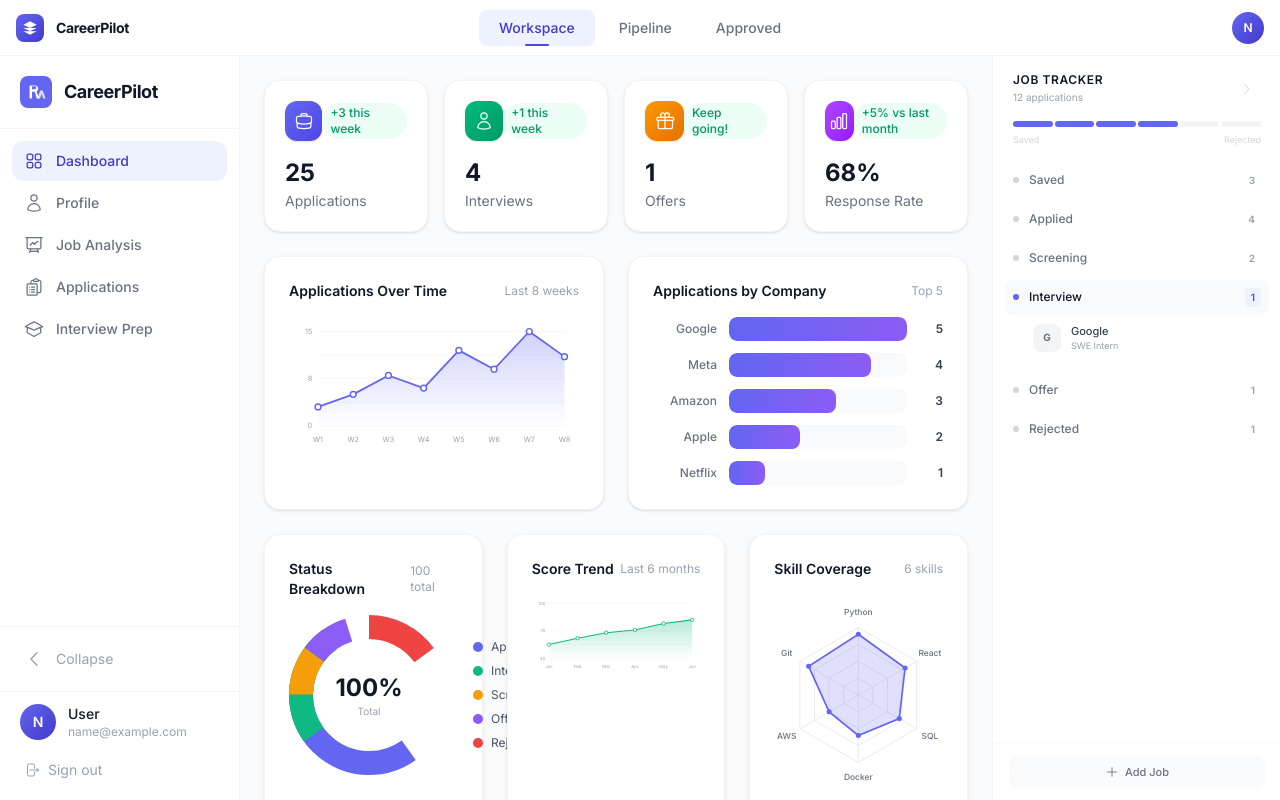
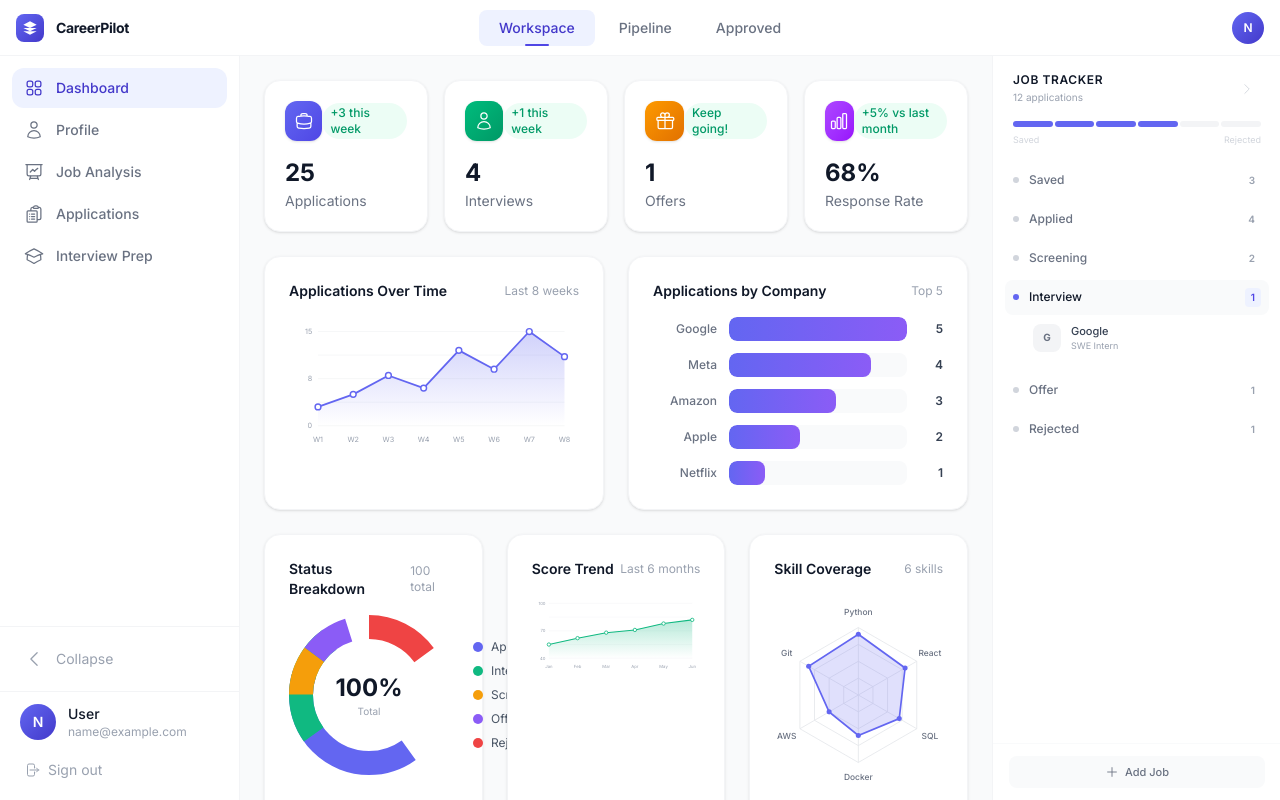
Before and after one commit to bhuwanb23/career_pilot, a React (Vite) app in the folder frontend/: page / in a window 1280 px wide. Built offline with nearby package versions, Linux system fonts and the light colour scheme; sample sign-in values are in the browser's storage.

Commit message:
fix: remove unused Logo import from Sidebar

```diff
--- a/frontend/src/components/Sidebar.jsx
+++ b/frontend/src/components/Sidebar.jsx
@@ -1,5 +1,4 @@
 import { useNavigate, useLocation } from "react-router-dom";
-import Logo from "./Logo";
 
 const navItems = [
   { label: "Dashboard", path: "/", icon: <svg className="w-5 h-5" fill="none" viewBox="0 0 24 24" stroke="currentColor" strokeWidth={1.5}><path strokeLinecap="round" strokeLinejoin="round" d="M3.75 6A2.25 2.25 0 0 1 6 3.75h2.25A2.25 2.25 0 0 1 10.5 6v2.25a2.25 2.25 0 0 1-2.25 2.25H6a2.25 2.25 0 0 1-2.25-2.25V6ZM3.75 15.75A2.25 2.25 0 0 1 6 13.5h2.25a2.25 2.25 0 0 1 2.25 2.25V18a2.25 2.25 0 0 1-2.25 2.25H6A2.25 2.25 0 0 1 3.75 18v-2.25ZM13.5 6a2.25 2.25 0 0 1 2.25-2.25H18A2.25 2.25 0 0 1 20.25 6v2.25A2.25 2.25 0 0 1 18 10.5h-2.25a2.25 2.25 0 0 1-2.25-2.25V6ZM13.5 15.75a2.25 2.25 0 0 1 2.25-2.25H18a2.25 2.25 0 0 1 2.25 2.25V18A2.25 2.25 0 0 1 18 20.25h-2.25A2.25 2.25 0 0 1 13.5 18v-2.25Z" /></svg> },
@@ -29,10 +28,6 @@ export default function Sidebar({ isCollapsed, onToggleCollapse }) {
       }`}
     >
       {/* Logo */}
-      <div className={`border-b border-gray-100 flex items-center ${isCollapsed ? "justify-center p-4" : "px-5 p-5 gap-3"}`}>
-        <Logo className="w-8 h-8 flex-shrink-0" />
-        {!isCollapsed && <span className="text-lg font-bold text-gray-900 tracking-tight">CareerPilot</span>}
-      </div>
 
       {/* Nav */}
       <nav className={`flex-1 py-3 space-y-0.5 ${isCollapsed ? "px-2" : "px-3"}`}>
```
